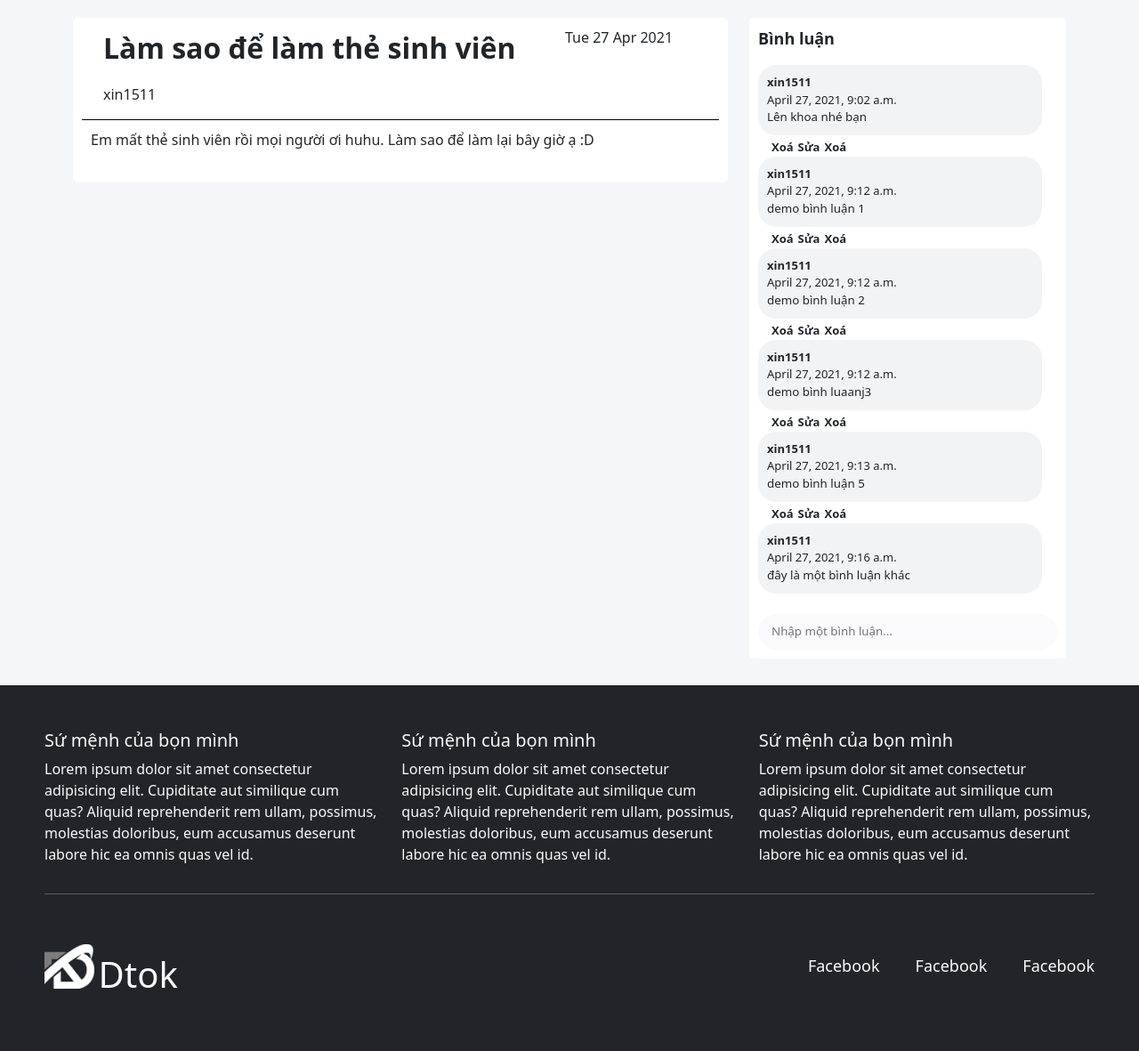
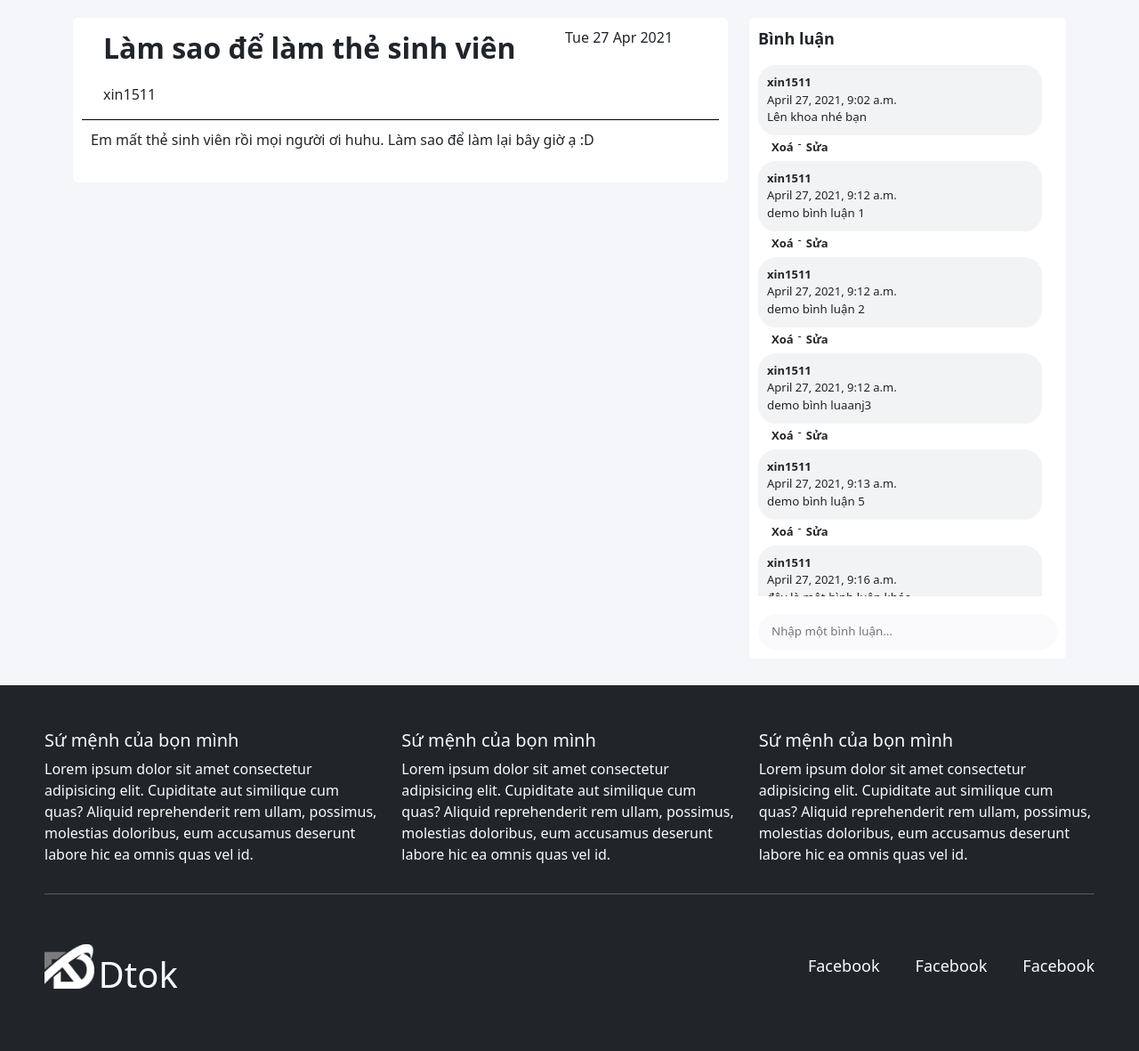
Before and after one commit to toky0s/dtok, a Django app: a page that uses templates/home_template.html in a window 1280 px wide. Shown: the part 56-1237 px from the top of the page at 89% size. Run offline with Django 3.2, Linux system fonts and the light colour scheme; a user stored in the database is signed in; data comes from the database, SQL or seed files in the repository; both versions use the stored data as it was after the commit; style sheets or scripts are compiled from the project's sources; some libraries are stand-ins or nearby versions.

Commit message:
first commit

```diff
--- a/blog/static/blog/css/detail/detail.css
+++ b/blog/static/blog/css/detail/detail.css
@@ -92,6 +92,7 @@
   -webkit-box-direction: normal;
       -ms-flex-direction: column;
           flex-direction: column;
+  margin-bottom: 5px;
 }
 
 .comment_section .comment_container .comment_wrap .comment {
@@ -122,16 +123,17 @@
   -webkit-box-direction: normal;
       -ms-flex-direction: row;
           flex-direction: row;
-  padding: 0 0 0 10px;
-}
-
-.comment_section .comment_container .comment_wrap .comment_functions .function_wrap {
-  padding-left: 5px;
+  padding: 0 0 0 15px;
 }
 
 .comment_section .comment_container .comment_wrap .comment_functions .function_wrap a {
   font-size: small;
   font-weight: bold;
+}
+
+.comment_section .comment_container .comment_wrap .comment_functions .break_dot {
+  padding: 0 5px 0 5px;
+  font-size: small;
 }
 
 .comment_section .comment_form {
--- a/blog/static/blog/css/detail/detail.scss
+++ b/blog/static/blog/css/detail/detail.scss
@@ -62,6 +62,7 @@
         .comment_wrap {
             display: flex;
             flex-direction: column;
+            margin-bottom: 5px;
             .comment {
                 width: 95%;
                 padding: 10px;
@@ -81,13 +82,16 @@
             .comment_functions {
                 display: flex;
                 flex-direction: row;
-                padding: 0 0 0 10px;
+                padding: 0 0 0 15px;
                 .function_wrap {
-                    padding-left: 5px;
                     a {
                         font-size: small;
                         font-weight: bold;
                     }
+                }
+                .break_dot {
+                    padding: 0 5px 0 5px;
+                    font-size: small;
                 }
             }
         }
--- a/blog/templates/blog/detail.html
+++ b/blog/templates/blog/detail.html
@@ -54,17 +54,22 @@
                     {{comment.content}}
                   </p>
                 </div>
+                {% if user.is_authenticated and comment.author.id == user.id %}
                 <div class="comment_functions">
                   <div class="function_wrap">
-                    <a href="">Xoá</a>
+                    <form action="{% url 'comment_delete' %}" method="POST">
+                      {% csrf_token %}
+                      <input type="hidden" name="comment_id" value="{{ comment.id }}"/>
+                      <input type="hidden" name="blogs_id" value="{{ article.id }}"/>
+                      <a>Xoá</a>
+                    </form>
                   </div>
+                  <div class="break_dot"><span>-</span></div>
                   <div class="function_wrap">
                     <a href="">Sửa</a>
                   </div>
-                  <div class="function_wrap">
-                    <a href="">Xoá</a>
-                  </div>
                 </div>
+                {% endif %}
               </div>
               {% endfor %}
             </div>
--- a/blog/urls.py
+++ b/blog/urls.py
@@ -5,5 +5,6 @@
 app_name='blog'
 urlpatterns = [
     path('', views.index, name='index'),
-    path('detail/<slug:slug>', views.detail , name='detail')
+    path('detail/<slug:slug>', views.detail , name='detail'),
+    path('delete/<int:comment_id>', views.comment_delete, name='delete_comment')
 ]
--- a/blog/views.py
+++ b/blog/views.py
@@ -1,6 +1,7 @@
 from django.contrib.auth.decorators import login_required
+from django.urls import reverse
 from django.http.response import HttpResponse
-from django.shortcuts import render
+from django.shortcuts import redirect, render
 from django.shortcuts import get_object_or_404, HttpResponseRedirect
 
 from .forms import CommentForm
@@ -28,5 +29,13 @@
     return render(request, 'blog/detail.html', context)
 
 @login_required
-def delete_comment(request, comment_id):
-    pass
+def comment_delete(request):
+    id = request.POST['comment_id']
+    pk = request.POST['blogs_id']
+    if request.method == 'POST':
+        comment = get_object_or_404(Comment, id=id, pk=pk)
+        try:
+            comment.delete()
+        except:
+            pass
+    return redirect('get_posts')
--- a/home/views.py
+++ b/home/views.py
@@ -3,9 +3,11 @@
 from django.http import HttpResponse
 from django.shortcuts import get_list_or_404
 from django.contrib.auth.decorators import login_required
+from django.urls import reverse
 from blog.models import Tag, BlogArticle
 from .forms import RegisterForm
 from .models import InformationArticle
+from . import views
 
 # Create your views here.
 
@@ -26,8 +28,8 @@
         form = RegisterForm(request.POST)
         if form.is_valid():
             form.save()
-            return HttpResponseRedirect(reversed('home:register_success'))
+            return HttpResponseRedirect(reverse('home:register_success'))
     return render(request, 'registration/register.html', context={'register_form':form})
 
 def register_success(request):
-    return HttpResponse("Đăng ký thành công <a href=\"{% url 'index' %}\"></a>")
+    return HttpResponse("Đăng ký thành công <a href=\"/\">Về trang chủ</a>")
--- a/templates/home_template.html
+++ b/templates/home_template.html
@@ -56,6 +56,10 @@
                 </li>
                 <li><a class="dropdown-item" href="{% url 'home:logout' %}">Đăng xuất</a></li>
               </ul>
+            </li>
+            {% else %}
+            <li class="nav-item">
+              <a class="nav-link" href="{% url 'home:login' %}">Đăng nhập</a>
             </li>
             {% endif %}
           </ul>
```
Also changed, not shown: db.sqlite3, 1 other file.
